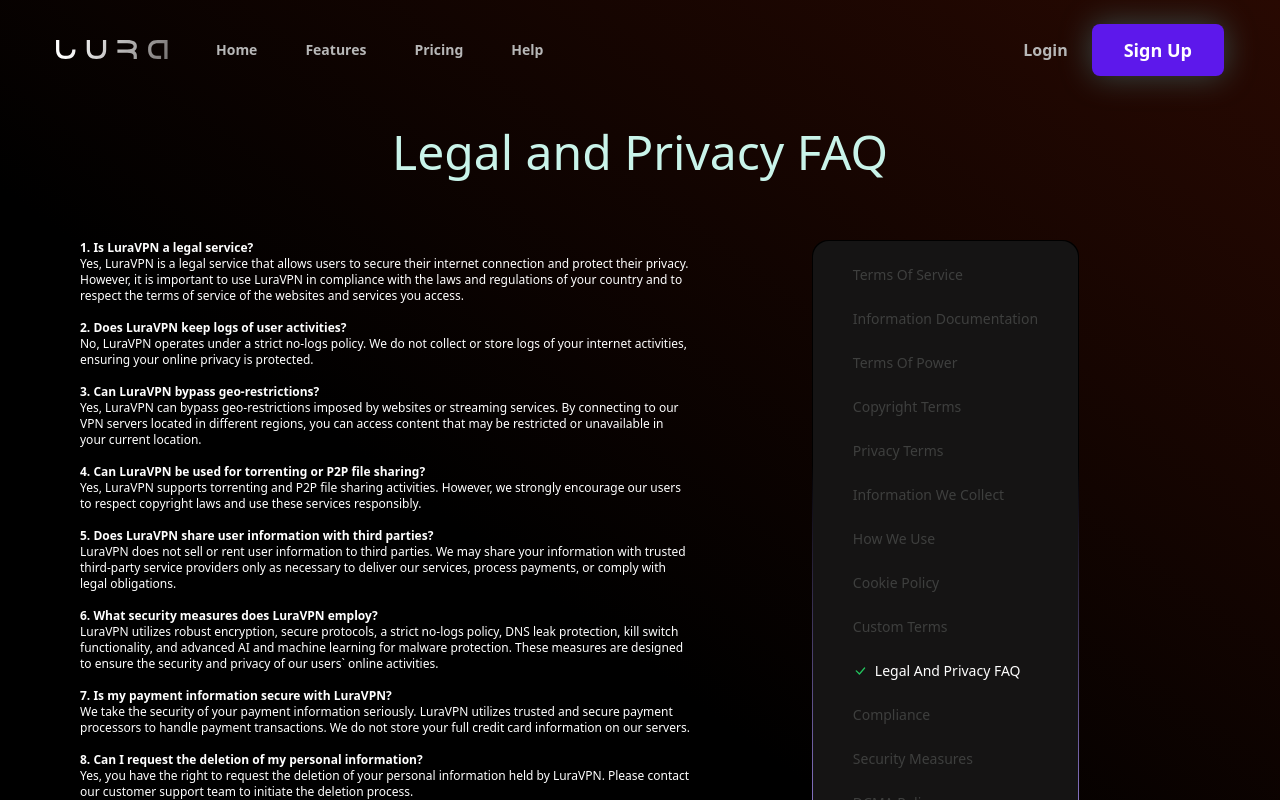
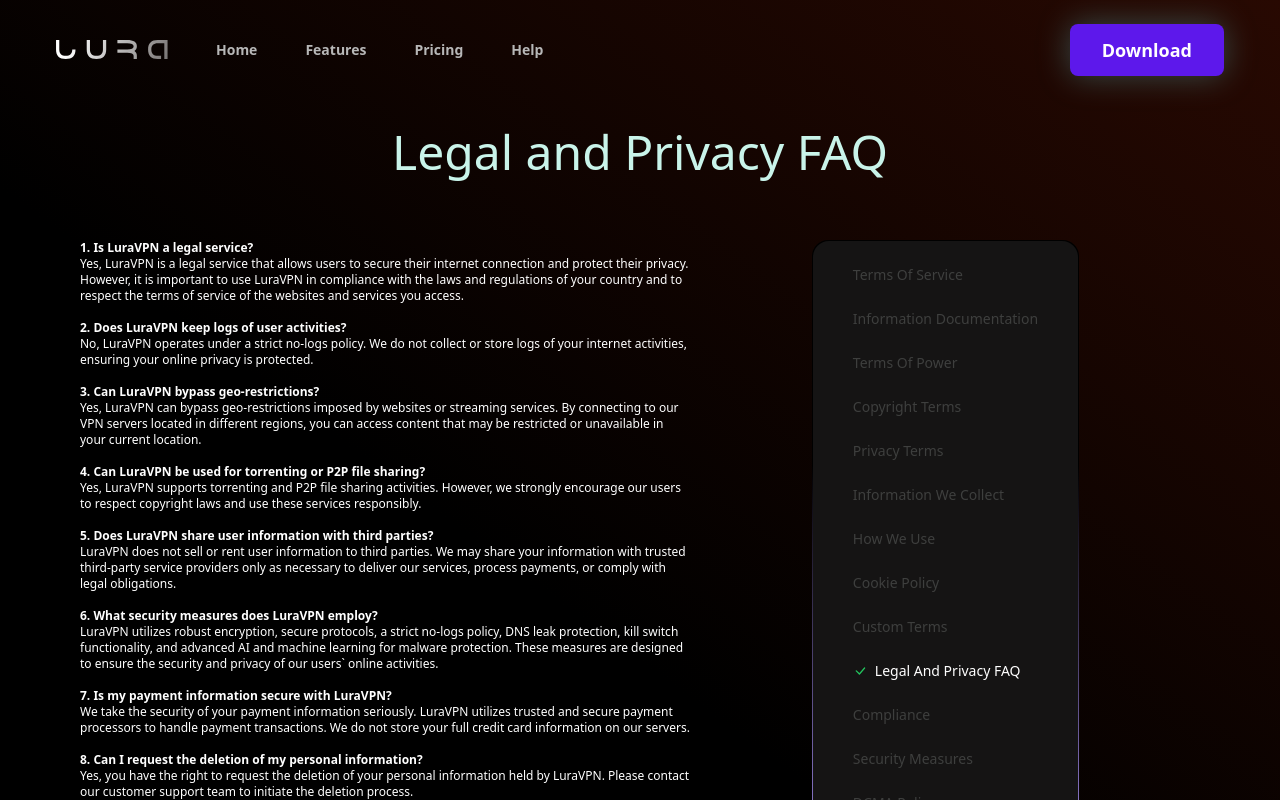
Before and after one commit to Tofunmithehuman/Lura-VPN, a Next.js app: page /legal in a window 1280 px wide. Shown: the top 800 px of the page. Built offline with nearby package versions, Linux system fonts and the light colour scheme; a web font is replaced by a local one.

Commit message:
added play store link to download buttons

```diff
--- a/src/components/NavBar.js
+++ b/src/components/NavBar.js
@@ -64,14 +64,12 @@
           )}
         </div>
         <div className="hidden lg:flex lg:flex-1 lg:justify-end items-center font-semibold gap-6 text-md text-white">
-          <Link href={"/signIn"} className="text-[#B7B7B7]">
-            Login
-          </Link>
           <Link
-            href={"/signUp"}
+            href={"https://play.google.com/store/search?q=lura+vpn&c=apps"}
+            target="_blank"
             className="border text-white bg-[#5D18EB] border-none px-8 py-3 text-lg rounded-lg dropWhite"
           >
-            Sign Up{" "}
+            Download{" "}
           </Link>{" "}
         </div>
       </nav>
@@ -115,14 +113,12 @@
               </div>
               <div className="pt-10">
                 <div className="flex lg:flex-1 items-center mt-auto flex-col lg:flex-row font-semibold gap-3 text-lg text-white">
-                  <Link href={"/signIn"} className="text-white">
-                    Login
-                  </Link>
                   <Link
-                    href={"/signUp"}
+                    href={"https://play.google.com/store/search?q=lura+vpn&c=apps"}
+                    target="_blank"
                     className="border text-white bg-[#5D18EB] border-none text-lg mt-5 px-8 py-3 rounded-lg dropWhite"
                   >
-                    Sign Up{" "}
+                    Download{" "}
                   </Link>{" "}
                 </div>
               </div>
```
